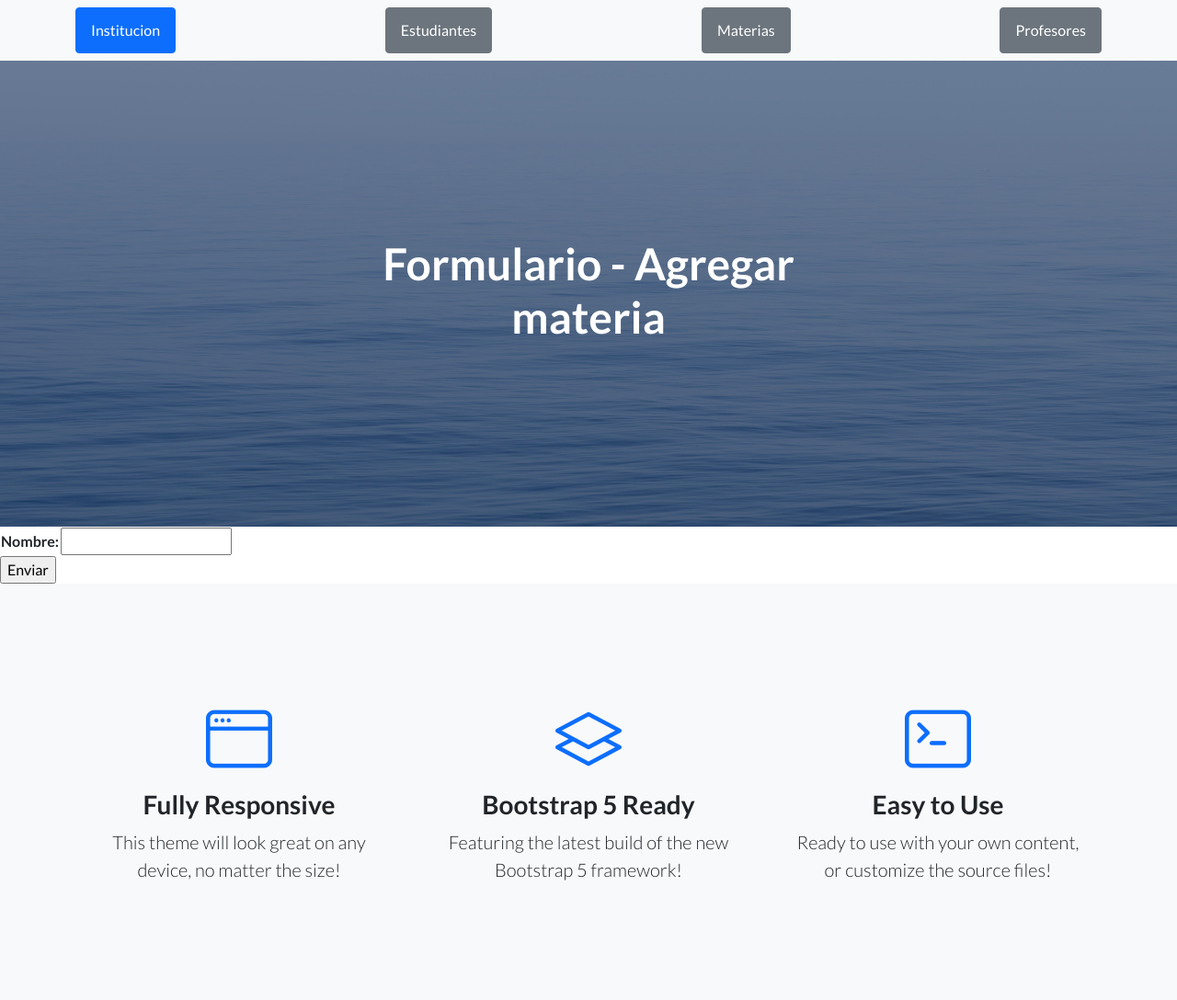
After one commit to Faq1225/CoderHouse, a Django app: page /Institucion/materiasFormulario/ in a window 1280 px wide. The commit adds this page. Shown: the top 1088 px of the page at 92% size. Run offline with Django 4.2, Linux system fonts and the light colour scheme; some libraries are stand-ins or nearby versions.

Commit message:
Termine con los fomularios. Tengo que seguir con la funcion sucar

```diff
--- /dev/null
+++ b/Proyecto34640/Institucion/forms.py
@@ -0,0 +1,15 @@
+from django import forms
+
+class estudianteForm(forms.Form):
+    nombre = forms.CharField(max_length=40)
+    apellido = forms.CharField(max_length=40)
+    email = forms.EmailField()
+
+class profesorForm(forms.Form):
+    nombre = forms.CharField(max_length=40)
+    apellido = forms.CharField(max_length=40)
+    email = forms.EmailField()
+    materiaQueDa = forms.CharField(max_length=40)
+
+class materiaForm(forms.Form):
+    nombre = forms.CharField(max_length=40)
--- a/Proyecto34640/Institucion/models.py
+++ b/Proyecto34640/Institucion/models.py
@@ -16,4 +16,3 @@
 
 class Materia(models.Model):
     nombre = models.CharField(max_length = 40)
-    aprobada = models.BooleanField()
--- a/Proyecto34640/Institucion/templates/estudiantes.html
+++ b/Proyecto34640/Institucion/templates/estudiantes.html
@@ -1,5 +1,10 @@
 {% extends "padre.html" %}
         {% load static %}
+    {% block titulo %}
+    <h1> Bienvenido a la pagina de Estudiantes</h1>
+    {% endblock %}
     {% block contenidoQueCambia %}
 
+    <a class="btn btn-primary" href="{% url 'estudiantesFormulario' %}">Ingresar nuevo estudiante</a>
+
     {% endblock %}
--- a/Proyecto34640/Institucion/templates/materias.html
+++ b/Proyecto34640/Institucion/templates/materias.html
@@ -1,5 +1,10 @@
 {% extends "padre.html" %}
         {% load static %}
+    {% block titulo %}
+    <h1> Bienvenido a la pagina de Materias</h1>
+    {% endblock %}
     {% block contenidoQueCambia %}
 
+    <a class="btn btn-primary" href="{% url 'materiasFormulario' %}">Ingresar nueva materia</a>
+
     {% endblock %}
--- /dev/null
+++ b/Proyecto34640/Institucion/templates/materiasFormulario.html
@@ -0,0 +1,23 @@
+{% extends "padre.html" %}
+        {% load static %}
+    {% block titulo %}
+    <h1> Formulario - Agregar materia </h1>
+    {% endblock %}
+
+    {% block contenidoQueCambia %}
+
+    {% if miFormulario.errors %}
+
+    <p>Estan mal los datos, favor de revisar</p>
+
+    {% endif %}
+
+    <form action="" method="POST"> {% csrf_token %}
+
+        <table>
+            {{ miFormulario.as_table }}
+        </table>
+        <input type = "submit" value = "Enviar">
+    </form>
+
+    {% endblock %}
--- a/Proyecto34640/Institucion/templates/padre.html
+++ b/Proyecto34640/Institucion/templates/padre.html
@@ -35,7 +35,9 @@
                     <div class="col-xl-6">
                         <div class="text-center text-white">
                             <!-- Page heading-->
-                            <h1 class="mb-5">Bienvenidos a la pagina de la Institucion!</h1>
+                            {% block titulo %}
+
+                            {% endblock %}
                             <!-- Signup form-->
                             <!-- * * * * * * * * * * * * * * *-->
                             <!-- * * SB Forms Contact Form * *-->
--- a/Proyecto34640/Institucion/templates/profesores.html
+++ b/Proyecto34640/Institucion/templates/profesores.html
@@ -1,5 +1,10 @@
 {% extends "padre.html" %}
         {% load static %}
+    {% block titulo %}
+    <h1> Bienvenido a la pagina de Profesores </h1>
+    {% endblock %}
     {% block contenidoQueCambia %}
 
+    <a class="btn btn-primary" href="{% url 'profesoresFormulario' %}">Ingresar nuevo profesor</a>
+
     {% endblock %}
--- a/Proyecto34640/Institucion/urls.py
+++ b/Proyecto34640/Institucion/urls.py
@@ -7,4 +7,8 @@
     path('', inicio, name = "inicio"),
     path('materias/', materias, name = "materias"),
     path('profesores/', profesores, name = "profesores"),
+    path('estudiantesFormulario/', estudiantesFormulario, name = "estudiantesFormulario"),
+    path('profesoresFormulario/', profesoresFormulario, name = "profesoresFormulario"),
+    path('materiasFormulario/', materiasFormulario, name = "materiasFormulario"),
+    #path('buscarEstudiante', buscarEstudiante, name = "buscarEstudiante"),
 ]
--- a/Proyecto34640/Institucion/views.py
+++ b/Proyecto34640/Institucion/views.py
@@ -2,6 +2,8 @@
 from django.http import *
 from Institucion.templates import *
 from Institucion.static import *
+from Institucion.models import *
+from Institucion.forms import *
 
 # Create your views here.
 def estudiantes(request):
@@ -12,3 +14,66 @@
     return render(request, "materias.html")
 def profesores(request):
     return render(request, "profesores.html")
+
+def estudiantesFormulario(request):
+    if request.method == "POST":
+
+        miFormulario = estudianteForm(request.POST)
+
+        if miFormulario.is_valid():
+            informacion = miFormulario.cleaned_data
+            print(informacion)
+            nombrecito = informacion['nombre']
+            apellidito = informacion['apellido']
+            emailcito = informacion['email']
+            estudiante = Estudiante(nombre = nombrecito, apellido = apellidito, email = emailcito)
+            estudiante.save()
+            return render(request, "inicio.html")
+    else:
+
+        miFormulario = estudianteForm()
+
+    return render(request, "estudiantesFormulario.html", {"miFormulario":miFormulario})
+
+
+def materiasFormulario(request):
+    if request.method == "POST":
+
+        miFormulario = materiaForm(request.POST)
+
+        if miFormulario.is_valid():
+            informacion = miFormulario.cleaned_data
+            print(informacion)
+            nombrecito = informacion['nombre']
+            materia = Materia(nombre = nombrecito)
+            materia.save()
+            return render(request, "inicio.html")
+    else:
+
+        miFormulario = materiaForm()
+
+    return render(request, "materiasFormulario.html", {"miFormulario":miFormulario})
+
+def profesoresFormulario(request):
+    if request.method == "POST":
+
+        miFormulario = profesorForm(request.POST)
+
+        if miFormulario.is_valid():
+            informacion = miFormulario.cleaned_data
+            print(informacion)
+            nombrecito = informacion['nombre']
+            apellidito = informacion['apellido']
+            emailcito = informacion['email']
+            materita = informacion['materiaQueDa']
+            profesor = Profesor(nombre = nombrecito, apellido = apellidito, email = emailcito, materiaQueDa = materita)
+            profesor.save()
+            return render(request, "inicio.html")
+    else:
+
+        miFormulario = profesorForm()
+
+    return render(request, "profesoresFormulario.html", {"miFormulario":miFormulario})
+
+#def buscarEstudiante(request):
+#    return render (request, "estudiantesBuscar.html")
```
Also changed, not shown: Proyecto34640/Institucion/templates/estudiantesFormulario.html (added, +25 -0 lines), Proyecto34640/Institucion/templates/inicio.html (+13 -3 lines), Proyecto34640/Institucion/templates/profesoresFormulario.html (added, +23 -0 lines), Proyecto34640/Institucion/migrations/0002_remove_materia_aprobada.py (added), Proyecto34640/Institucion/templates/estudiantesBuscar.html (added), Proyecto34640/db.sqlite3.
